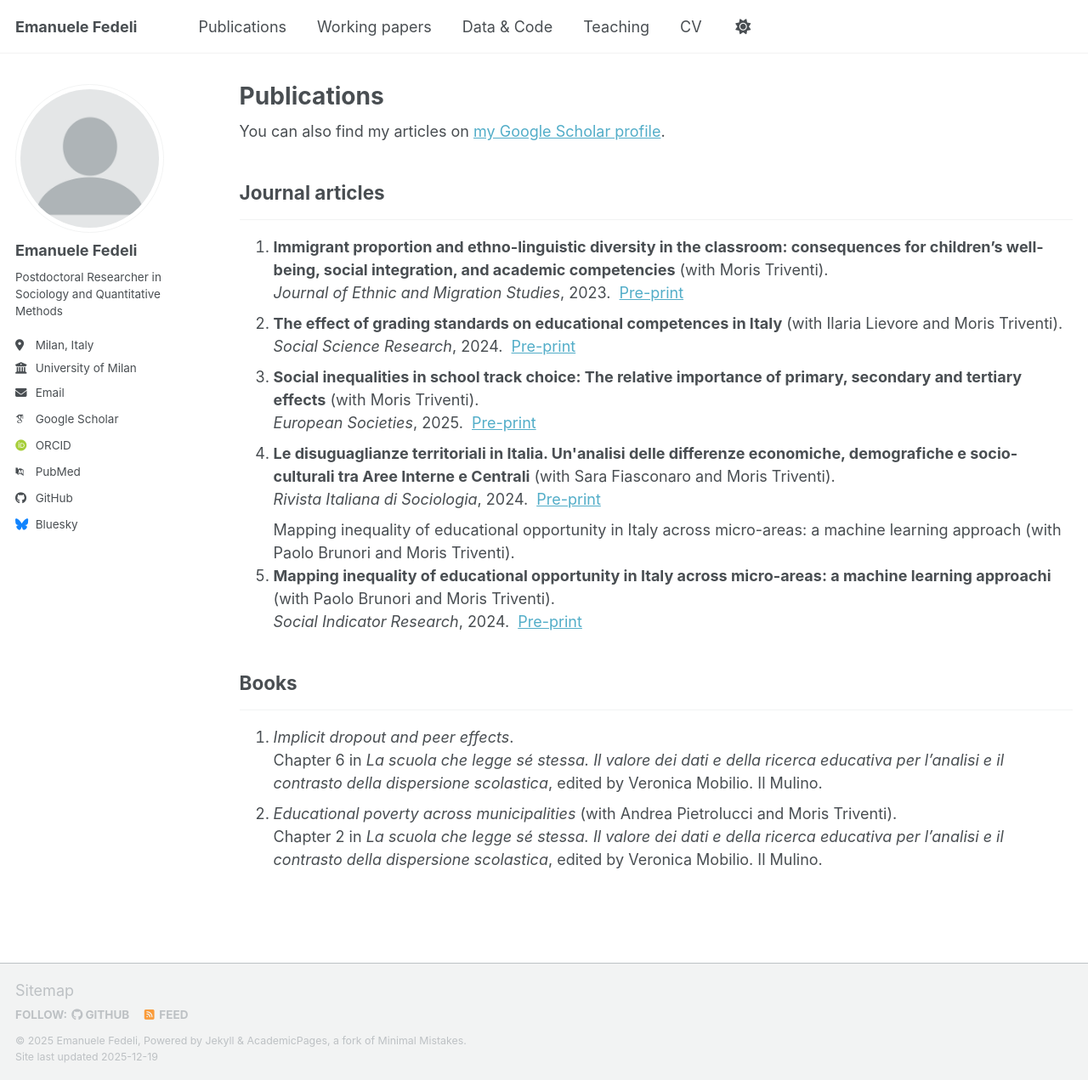
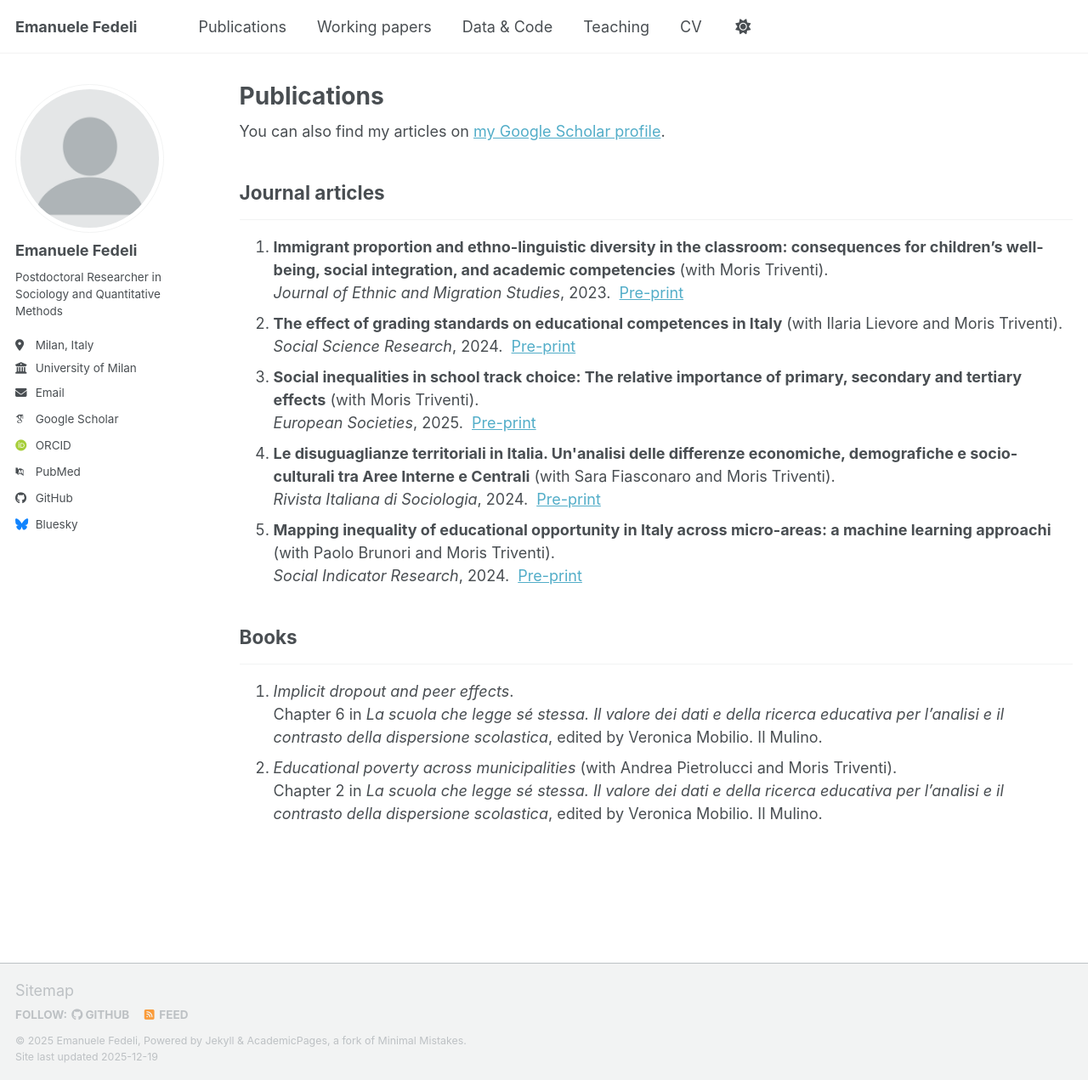
Before and after one commit to emanuelefedeli/emanuelefedeli.github.io, a Jekyll site: the page built from _pages/publications.md, in a window 1280 px wide and 1271 px high. Shown: the whole window at 85% size. Built offline with Jekyll 4.4.1, drawn with Linux system fonts in a browser that asks for light colours; some web fonts are replaced; a script bundle is joined from its source files by our own code; library files that are not in the unit come from our copies.

Commit message:
Update publications.md

```diff
--- a/_pages/publications.md
+++ b/_pages/publications.md
@@ -45,8 +45,6 @@ author_profile: true
     &nbsp;<a href="LINK_PREPRINT">Pre-print</a>
   </li>
 
-Mapping inequality of educational opportunity in Italy across micro-areas: a machine learning approach (with Paolo Brunori and Moris Triventi).
-
   <li>
     <strong>Mapping inequality of educational opportunity in Italy across micro-areas: a machine learning approachi</strong>
     (with Paolo Brunori and Moris Triventi).<br />
```
